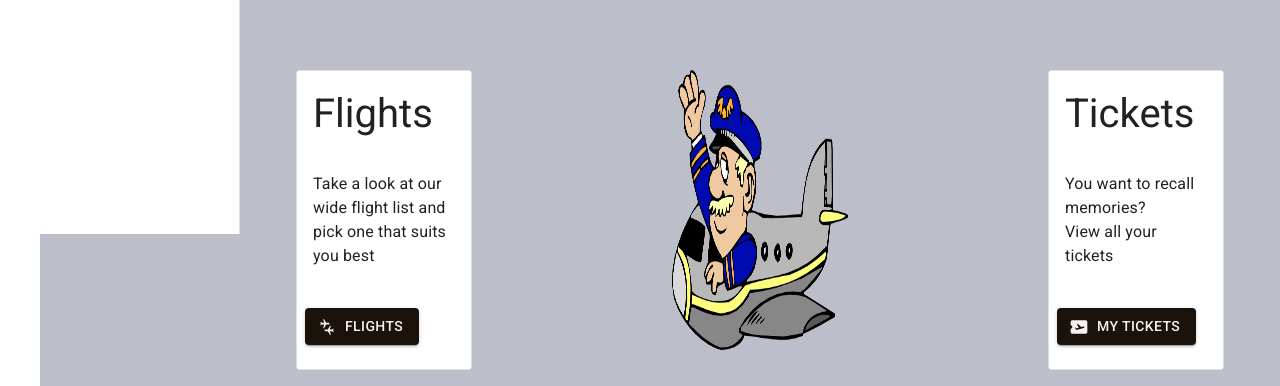
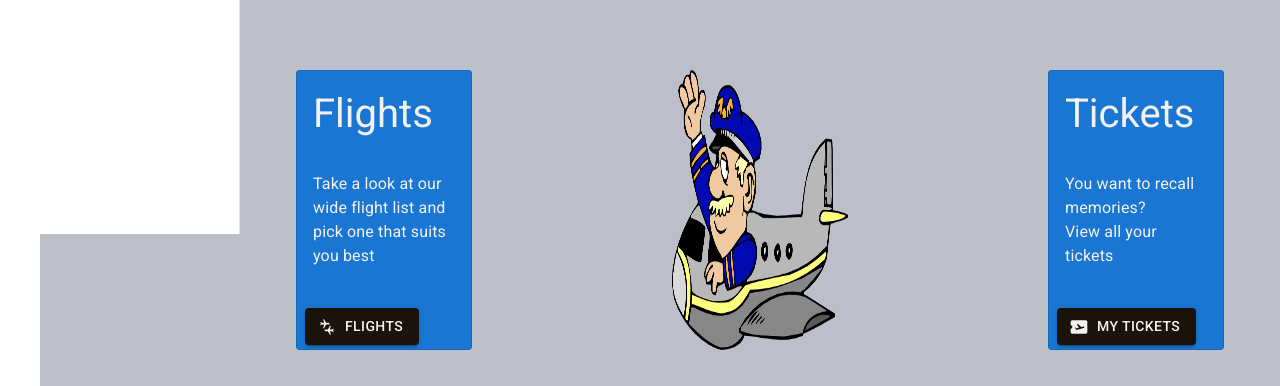
Before and after one commit to XWS-SmFoYcSNaQ/skyriders, a React (Create React App) app in the folder public/: page / in a window 1280 px wide. Shown: the part 566-952 px from the top of the page. Built offline with nearby package versions, Linux system fonts and the light colour scheme.

Commit message:
Fixed key attribut and moved card styles to sx attribute

```diff
--- a/public/src/components/layout/Main.tsx
+++ b/public/src/components/layout/Main.tsx
@@ -76,8 +76,8 @@ const MainLayout = () => {
         {/* Upper nav items */}
         <List>
           {upperNavItems.map((navItem, index) => (
-            <NavLink to={navItem.route}>
-              <ListItem key={index} disablePadding>
+            <NavLink to={navItem.route} key={navItem.route}>
+              <ListItem disablePadding>
                 <ListItemButton>
                   <ListItemIcon>
                     {index % 2 === 0 ? <HomeIcon /> : <MailIcon />}
@@ -92,8 +92,8 @@ const MainLayout = () => {
         {/* Lower nav items */}
         <List>
           {lowerNavItems.map((navItem, index) => (
-            <NavLink to={navItem.route} >
-              <ListItem key={index} disablePadding>
+            <NavLink to={navItem.route} key={navItem.route} >
+              <ListItem disablePadding>
                 <ListItemButton>
                   <ListItemIcon>
                     {index % 2 === 0 ? <LoginIcon /> : <HowToRegIcon />}
--- a/public/src/pages/Home.tsx
+++ b/public/src/pages/Home.tsx
@@ -49,7 +49,10 @@ const Home = () => {
           backgroundColor: '#bcbec9'
         }}>
           <Grid item xs={12} md={6} lg={4} sx={{ justifyContent: 'center'}}>
-            <Card variant='outlined' className={styles['home-card']}>
+            <Card variant='outlined' sx={{
+              backgroundColor: 'var(--primary-color)',
+              color: 'var(--primary-text)',
+              maxHeight: '280px'}}>
               <CardHeader title='Flights'/>
               <CardContent>
                 <Typography variant='body1'>
@@ -72,7 +75,10 @@ const Home = () => {
             </Box>
           </Grid>
           <Grid item xs={12} md={6} lg={4}>
-            <Card variant='outlined' className={styles['home-card']}>
+            <Card variant='outlined' sx={{
+              backgroundColor: 'var(--primary-color)',
+              color: 'var(--primary-text)',
+              maxHeight: '280px'}}>
               <CardHeader title='Tickets'/>
               <CardContent>
                 <Typography variant='body1'>
```
Also changed, not shown: public/src/pages/Home.module.css (line endings or trailing spaces).
